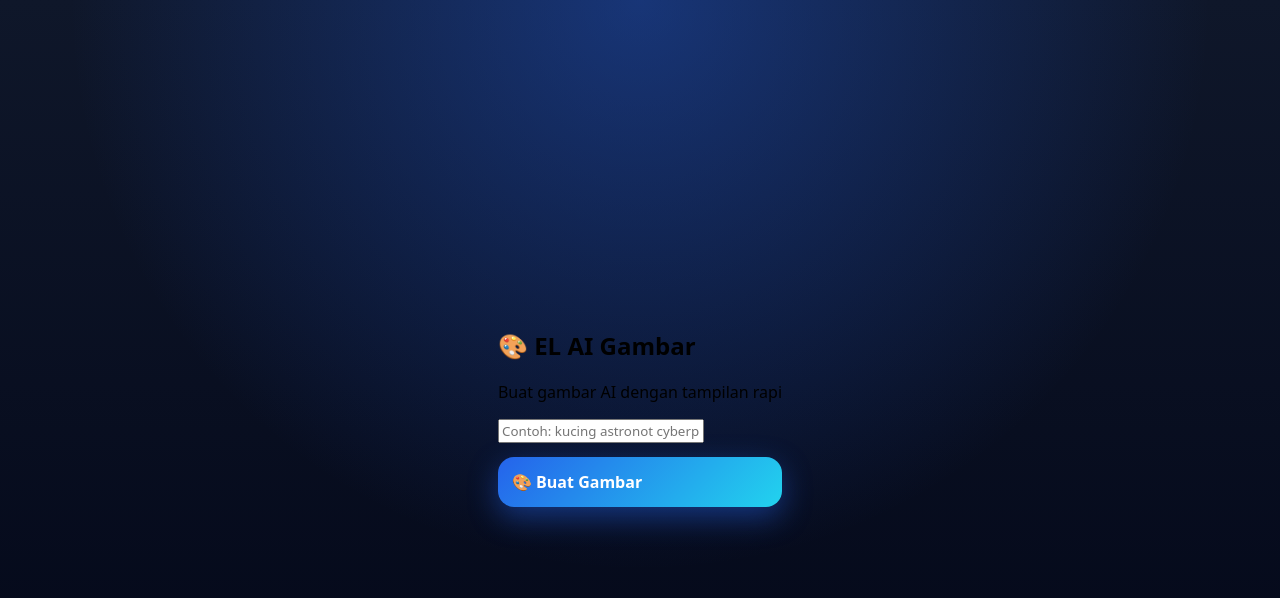
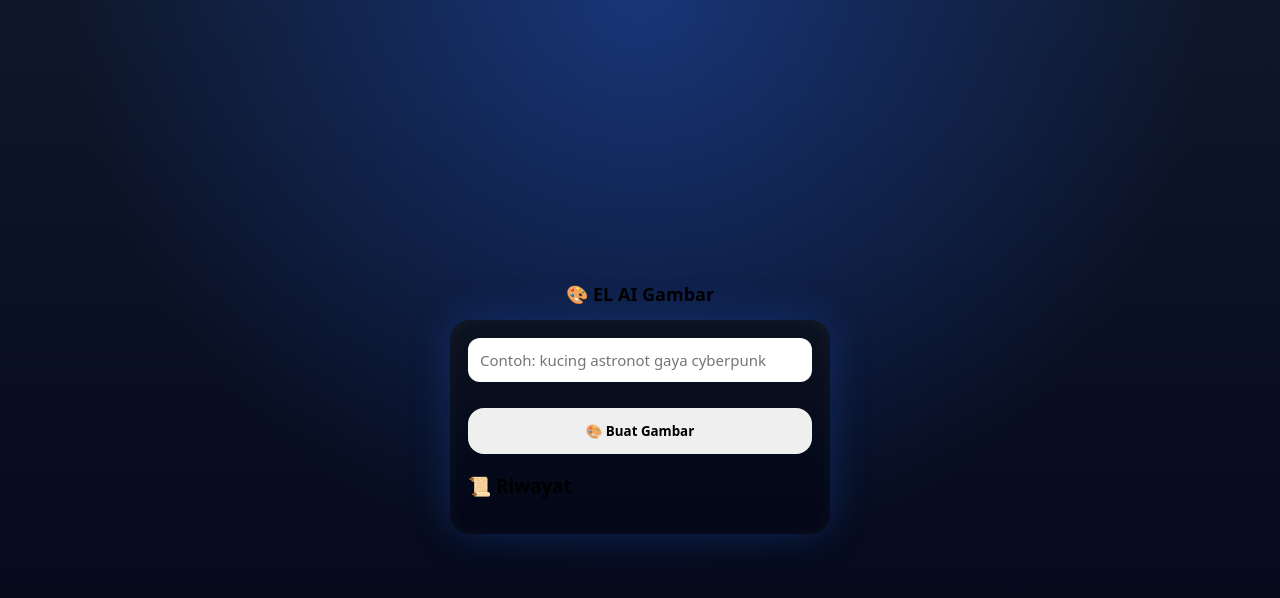
Before and after one commit to imamnurkarim97-hash/Website_EL, a website: page ai/ai-image.html in a window 1280 px wide. Drawn offline with Linux system fonts and the light colour scheme.

Commit message:
Update ai-image.html

```diff
--- a/ai/ai-image.html
+++ b/ai/ai-image.html
@@ -5,25 +5,39 @@
 <meta name="viewport" content="width=device-width, initial-scale=1.0">
 <title>EL AI Gambar</title>
 
-<!-- PAKAI CSS UTAMA SAJA -->
+<!-- CSS UTAMA (WAJIB) -->
 <link rel="stylesheet" href="ai.css">
+
+<!-- CSS KHUSUS AI IMAGE -->
+<link rel="stylesheet" href="ai-image.css">
 </head>
 
-<body class="menu-bg">
+<body class="menu-bg ai-image-page">
 
-<section class="menu-wrapper">
-  <div class="glow-card">
+<section class="image-wrapper">
 
-    <h1>🎨 EL AI Gambar</h1>
-    <p>Buat gambar AI dengan tampilan rapi</p>
+  <header class="image-header">
+    🎨 EL AI Gambar
+  </header>
 
-    <input id="promptInput" placeholder="Contoh: kucing astronot cyberpunk">
+  <div class="image-card">
 
-    <a class="menu-btn primary" onclick="generateImage()">🎨 Buat Gambar</a>
+    <input
+      id="promptInput"
+      placeholder="Contoh: kucing astronot gaya cyberpunk"
+    />
 
-    <div id="imageResult"></div>
+    <button onclick="generateImage()" class="menu-btn">
+      🎨 Buat Gambar
+    </button>
+
+    <div id="imageResult" class="image-result"></div>
+
+    <h3>📜 Riwayat</h3>
+    <div id="history" class="gallery"></div>
 
   </div>
+
 </section>
 
 <script src="ai-image.js"></script>
```
